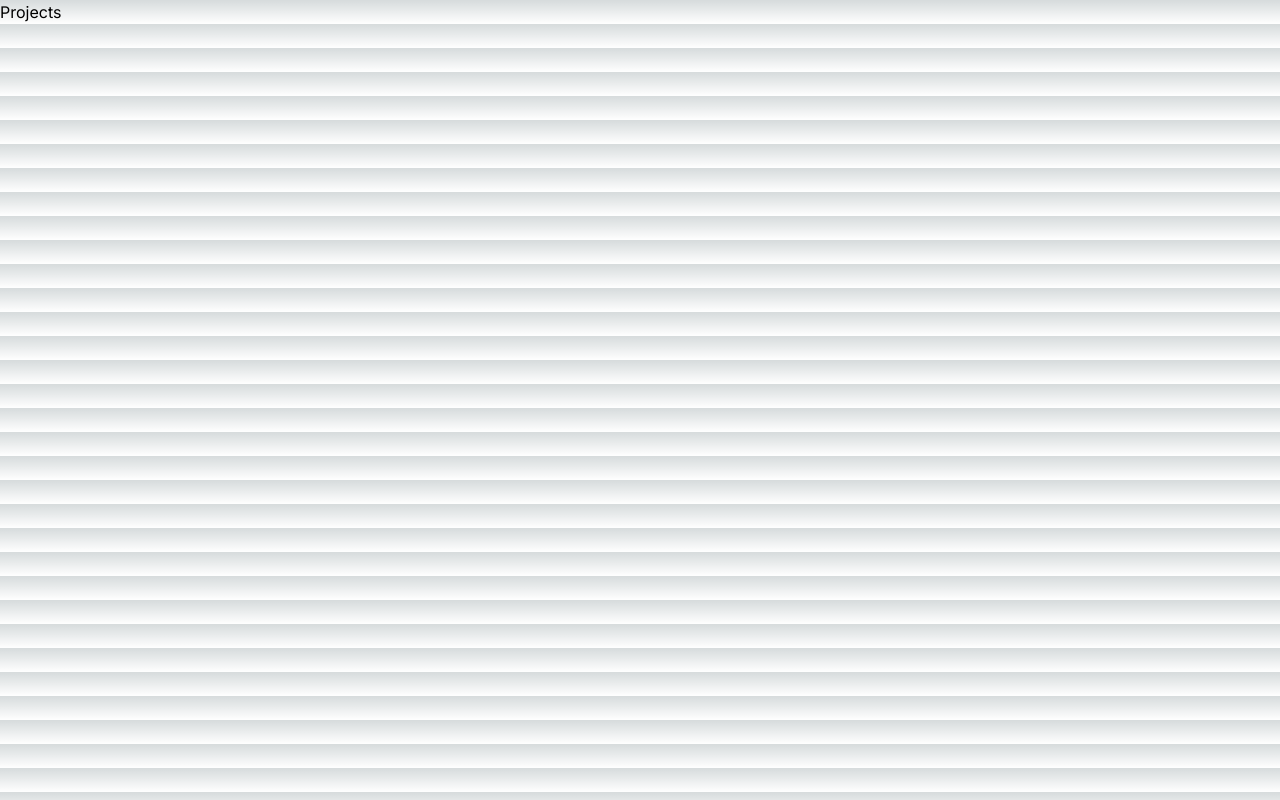
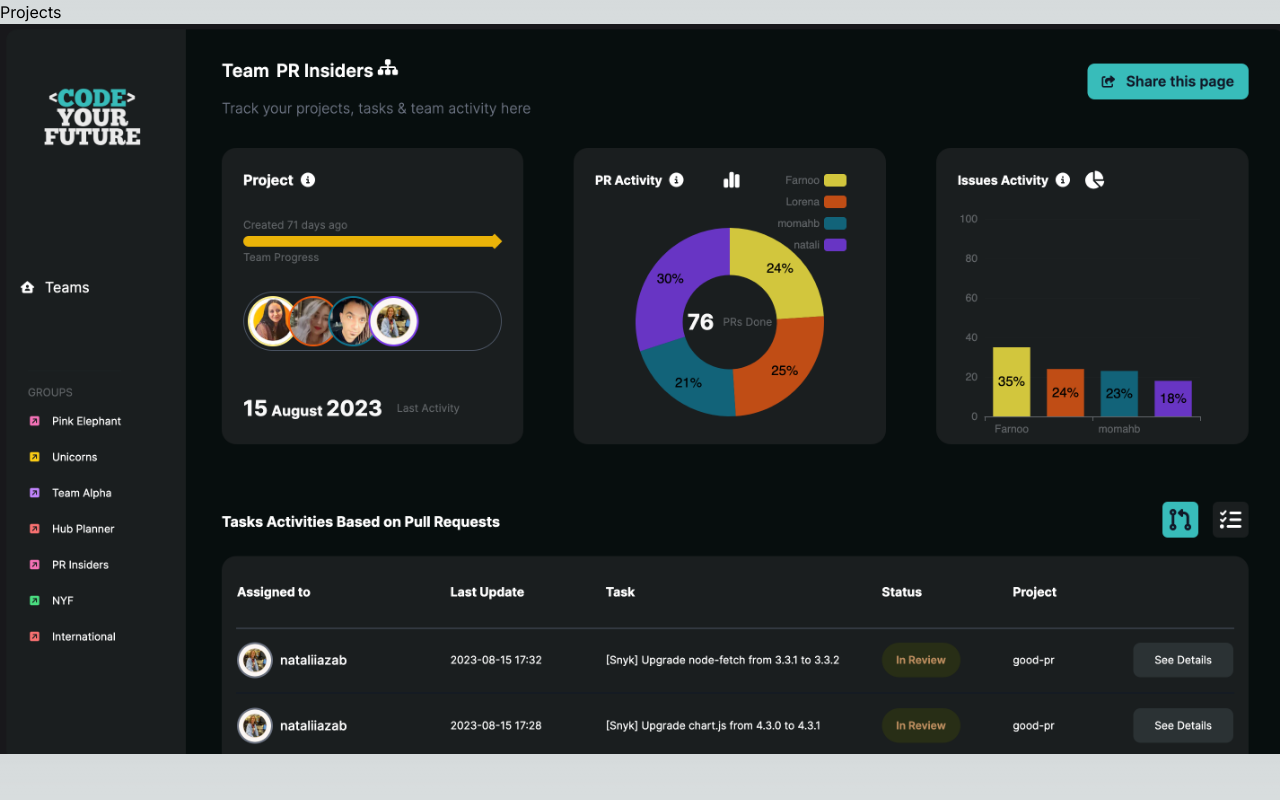
Before and after one commit to Farnooshmo/portfolio, a Next.js app: page /projects in a window 1280 px wide. Built offline with nearby package versions, Linux system fonts and the light colour scheme.

Commit message:
Add good-pr project to projects component

```diff
--- a/app/projects/page.js
+++ b/app/projects/page.js
@@ -1,7 +1,10 @@
 export default function Projects() {
   return (
     <div>
-<p>Projects</p>
+      <p>Projects</p>
+      <div>
+        <img src="/good.png" alt="Good-PR" />
+      </div>
     </div>
-  )
-};
+  );
+}
```
Also changed, not shown: public/good.png (added).
